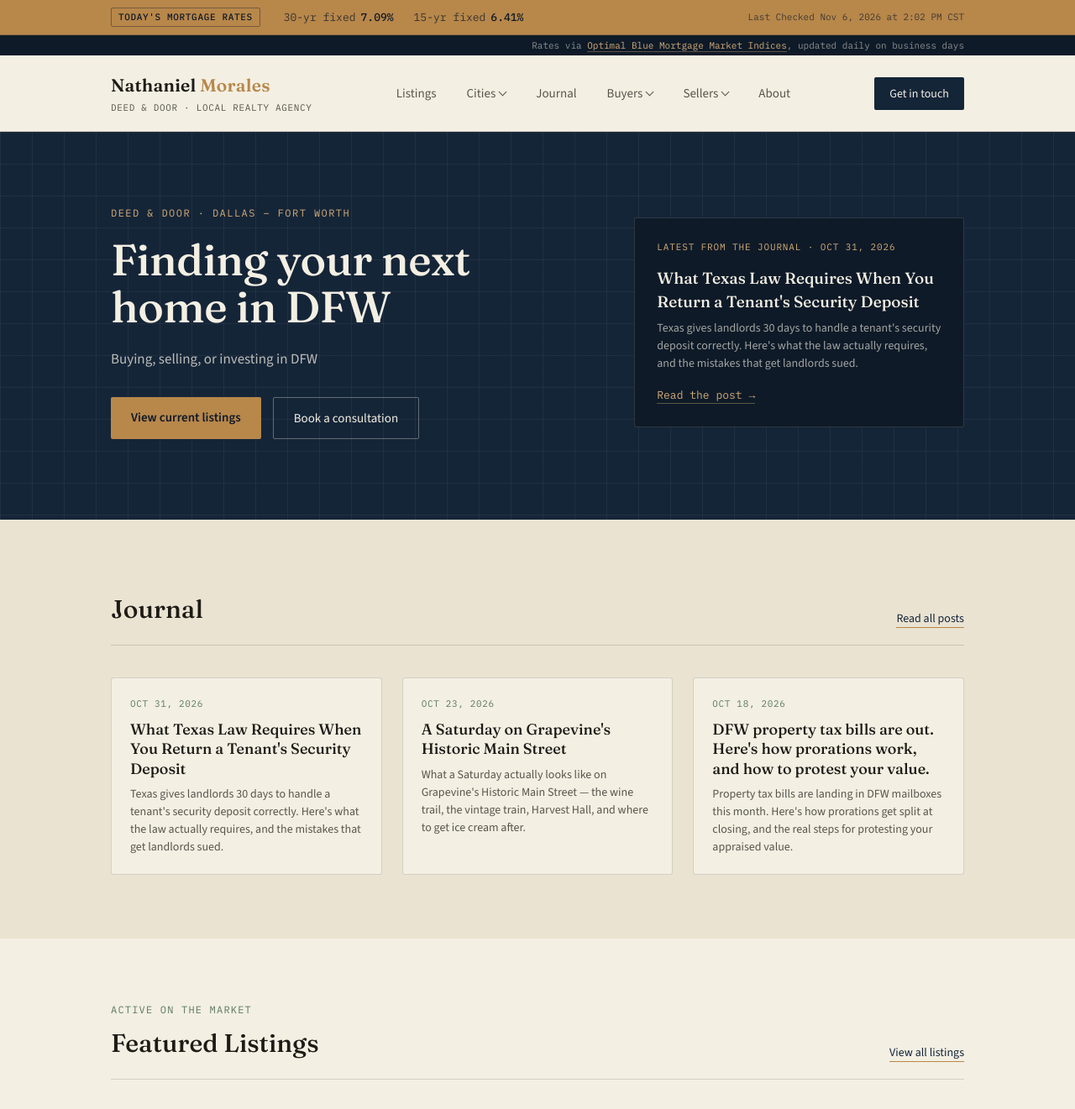
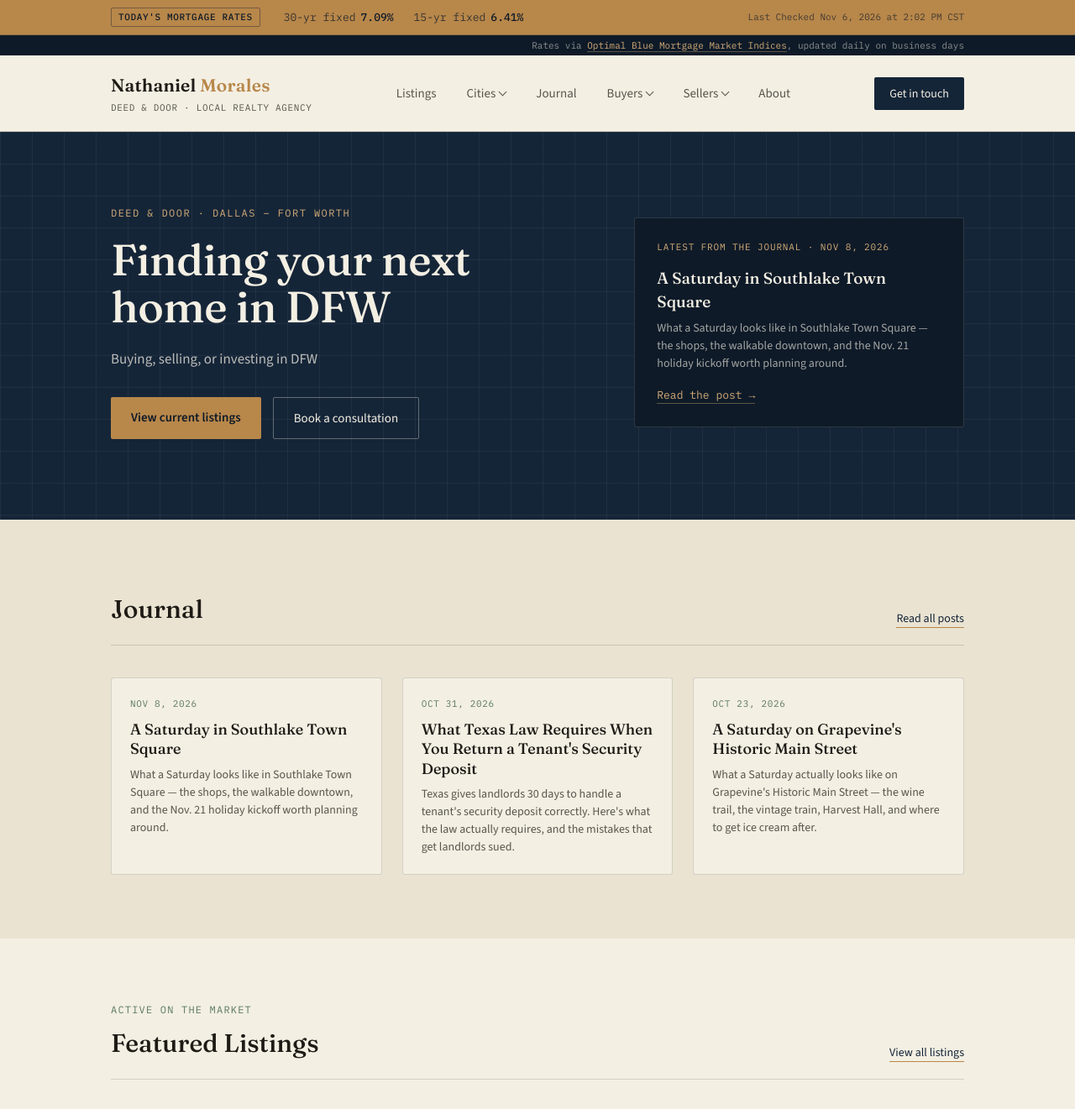
Before and after one commit to nathanielmorales7/deedanddoor, a Jekyll site: the page index.html, which Jekyll copies as it is, in a window 1280 px wide and 1400 px high, cut to the strip 0-1321 px from the top of the window. Shown: the whole strip at 84% size. Built offline with Jekyll 4.4.1, drawn with Linux system fonts in a browser that asks for light colours.

Commit message:
Update homepage journal feed (2026-11-08)

```diff
--- a/index.html
+++ b/index.html
@@ -176,10 +176,10 @@
       </div>
       <!--JOURNAL:HERO-->
 <div class="hero-card">
-  <div class="hero-post-tag">Latest from the journal · Oct 31, 2026</div>
-  <h3>What Texas Law Requires When You Return a Tenant's Security Deposit</h3>
-  <p>Texas gives landlords 30 days to handle a tenant's security deposit correctly. Here's what the law actually requires, and the mistakes that get landlords sued.</p>
-  <a href="journal-security-deposit-law.html" class="hero-post-link">Read the post →</a>
+  <div class="hero-post-tag">Latest from the journal · Nov 8, 2026</div>
+  <h3>A Saturday in Southlake Town Square</h3>
+  <p>What a Saturday looks like in Southlake Town Square — the shops, the walkable downtown, and the Nov. 21 holiday kickoff worth planning around.</p>
+  <a href="journal-southlake-town-square.html" class="hero-post-link">Read the post →</a>
 </div>
 <!--/JOURNAL:HERO-->
     </div>
@@ -195,6 +195,11 @@
       </div>
       <!--JOURNAL:GRID-->
 <div class="blog-grid">
+  <a class="blog-card" href="journal-southlake-town-square.html">
+    <div class="blog-date">Nov 8, 2026</div>
+    <h3>A Saturday in Southlake Town Square</h3>
+    <p>What a Saturday looks like in Southlake Town Square — the shops, the walkable downtown, and the Nov. 21 holiday kickoff worth planning around.</p>
+  </a>
   <a class="blog-card" href="journal-security-deposit-law.html">
     <div class="blog-date">Oct 31, 2026</div>
     <h3>What Texas Law Requires When You Return a Tenant's Security Deposit</h3>
@@ -204,11 +209,6 @@
     <div class="blog-date">Oct 23, 2026</div>
     <h3>A Saturday on Grapevine's Historic Main Street</h3>
     <p>What a Saturday actually looks like on Grapevine's Historic Main Street — the wine trail, the vintage train, Harvest Hall, and where to get ice cream after.</p>
-  </a>
-  <a class="blog-card" href="journal-property-tax-prorations.html">
-    <div class="blog-date">Oct 18, 2026</div>
-    <h3>DFW property tax bills are out. Here's how prorations work, and how to protest your value.</h3>
-    <p>Property tax bills are landing in DFW mailboxes this month. Here's how prorations get split at closing, and the real steps for protesting your appraised value.</p>
   </a>
 </div>
 <!--/JOURNAL:GRID-->
```
